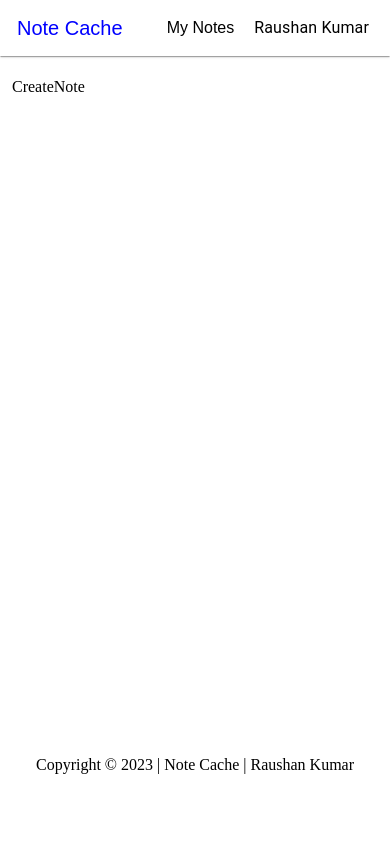
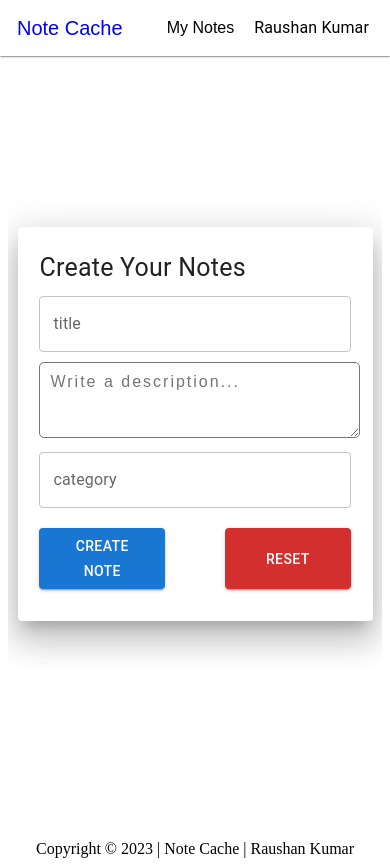
Before and after one commit to raushankp75/note-cache-frontend-reactjs, a React (Vite) app: page /createnote in a window 390 px wide. Before the commit the page ends 844 px from the top, so only its background shows below. Built offline with nearby package versions, Linux system fonts and the light colour scheme.

Commit message:
Created Redux for CreateNote and Created responsive Form design of CreateNote using MUI

```diff
--- a/package.json
+++ b/package.json
@@ -18,6 +18,7 @@
     "react-dom": "^18.2.0",
     "react-icons": "^4.10.1",
     "react-loader-spinner": "^5.3.4",
+    "react-markdown": "^8.0.7",
     "react-redux": "^8.1.1",
     "react-router-dom": "^6.14.1",
     "redux": "^4.2.1",
--- a/src/pages/notes/CreateNote.jsx
+++ b/src/pages/notes/CreateNote.jsx
@@ -1,8 +1,33 @@
+import { Box, Button, Paper, TextField, TextareaAutosize, Typography } from '@mui/material'
 import React from 'react'
 
 const CreateNote = () => {
   return (
-    <div>CreateNote</div>
+    <div style={{ height: '82vh', width: '100%', display: 'flex', flexDirection: 'column', justifyContent: 'center', alignItems: 'center' }}>
+      <Paper elevation={20} sx={{ width: { xs: '85%', md: '60%' }, padding: { xs: '6% 6%', md: '40px 40px' } }}>
+        <Typography sx={{ fontSize: '25px' }}>Create Your Notes</Typography>
+
+        {/* {error && <ErrorMessage severity="error">{error}</ErrorMessage>}
+        {message && <ErrorMessage severity="error">{message}</ErrorMessage>}
+        {loading && <Loader />} */}
+        <form>
+          <TextField variant='outlined' type='text' name='title' sx={{ margin: '10px 0', borderRadius:'5px' }} label='title' placeholder='Enter title' fullWidth />
+          <TextareaAutosize
+            name='content'
+            minRows={3}
+            maxRows={12}
+            placeholder='Write a description...'
+            style={{ padding:'10px 10px', width: '96%', fontSize: '16px', fontFamily: 'sans-serif', letterSpacing: '2px', borderRadius:'5px' }}
+          />
+          <TextField variant='outlined' type='text' name='category' sx={{ margin: '10px 0', borderRadius:'5px' }} label='category' placeholder='Enter category' fullWidth />
+
+          <Box sx={{ display: 'flex', gap: '60px' }}>
+            <Button type='submit' color='primary' variant="contained" sx={{ margin: '10px 0' }} fullWidth>Create Note</Button>
+            <Button type='submit' color='error' variant="contained" sx={{ margin: '10px 0' }} fullWidth>Reset</Button>
+          </Box>
+        </form>
+      </Paper>
+    </div>
   )
 }
 
--- a/src/redux/actions/notesActions.js
+++ b/src/redux/actions/notesActions.js
@@ -1,5 +1,5 @@
 import axios from "axios";
-import { NOTES_LIST_FAIL, NOTES_LIST_REQUEST, NOTES_LIST_SUCCESS } from "../constants/notesConstants";
+import { NOTES_CREATE_FAIL, NOTES_CREATE_REQUEST, NOTES_CREATE_SUCCESS, NOTES_LIST_FAIL, NOTES_LIST_REQUEST, NOTES_LIST_SUCCESS } from "../constants/notesConstants";
 
 
 export const allNotes = () => async (dispatch, getState) => {
@@ -37,3 +37,44 @@ export const allNotes = () => async (dispatch, getState) => {
         });
     }
 };
+
+
+
+
+
+export const createNote = (notesData) => async (dispatch, getState) => {
+    try {
+        dispatch({ type: NOTES_CREATE_REQUEST });
+
+
+        // For getting user info from state
+        const { userLogin: { userInfo } } = getState();
+
+
+        // Sending this to api - important
+        const config = {
+            headers: {
+                "Content-Type": "application/json",
+                Authorization: `Bearer ${userInfo.token}`,
+            },
+        };
+
+
+        // Calling api
+        const { data } = await axios.get(
+            "http://localhost:8000/api/notes/create",
+            notesData,
+            config
+        );
+
+        dispatch({ type: NOTES_CREATE_SUCCESS, payload: data });
+
+    } catch (error) {
+        // const message = error.response && error.response.data.message ? error.response.data.message : error.message
+
+        dispatch({
+            type: NOTES_CREATE_FAIL,
+            payload: error.response && error.response.data.message ? error.response.data.message : error.message
+        });
+    }
+};
--- a/src/redux/constants/notesConstants.js
+++ b/src/redux/constants/notesConstants.js
@@ -1,3 +1,9 @@
 export const NOTES_LIST_REQUEST = "NOTE_LIST_REQUEST";
 export const NOTES_LIST_SUCCESS = "NOTE_LIST_SUCCESS";
 export const NOTES_LIST_FAIL = "NOTE_LIST_FAIL";
+
+
+
+export const NOTES_CREATE_REQUEST = "NOTES_CREATE_REQUEST";
+export const NOTES_CREATE_SUCCESS = "NOTE_LIST_SUCCESS";
+export const NOTES_CREATE_FAIL = "NOTES_CREATE_FAIL";
--- a/src/redux/reducers/notesReducers.js
+++ b/src/redux/reducers/notesReducers.js
@@ -1,4 +1,4 @@
-import { NOTES_LIST_FAIL, NOTES_LIST_REQUEST, NOTES_LIST_SUCCESS } from "../constants/notesConstants";
+import { NOTES_CREATE_FAIL, NOTES_CREATE_REQUEST, NOTES_CREATE_SUCCESS, NOTES_LIST_FAIL, NOTES_LIST_REQUEST, NOTES_LIST_SUCCESS } from "../constants/notesConstants";
 
 
 
@@ -14,3 +14,19 @@ export const notesListReducer = (state = { notes: [] }, action) => {
             return state;
     }
 };
+
+
+
+
+export const noteCreateReducer = (state = {}, action) => {
+    switch (action.type) {
+        case NOTES_CREATE_REQUEST:
+            return { loading: true };
+        case NOTES_CREATE_SUCCESS:
+            return { loading: false, success: 'true' };
+        case NOTES_CREATE_FAIL:
+            return { loading: false, error: action.payload };
+        default:
+            return state;
+    }
+};
--- a/src/redux/store.js
+++ b/src/redux/store.js
@@ -2,14 +2,16 @@ import { createStore, combineReducers, applyMiddleware } from 'redux'
 import { composeWithDevTools } from 'redux-devtools-extension';
 import thunk from 'redux-thunk';
 import { userLoginReducer, userSignupReducer } from './reducers/userReducers';
-import { notesListReducer } from './reducers/notesReducers';
+import { noteCreateReducer, notesListReducer } from './reducers/notesReducers';
 
 
 const reducer = combineReducers({
     // this will contain our reducers
     userLogin: userLoginReducer,
     userSignup: userSignupReducer,
+
     notesList: notesListReducer,
+    noteCreate: noteCreateReducer
 })
 
 
```
Also changed, not shown: 1 other file (tests, documents, lock files or other folders).
